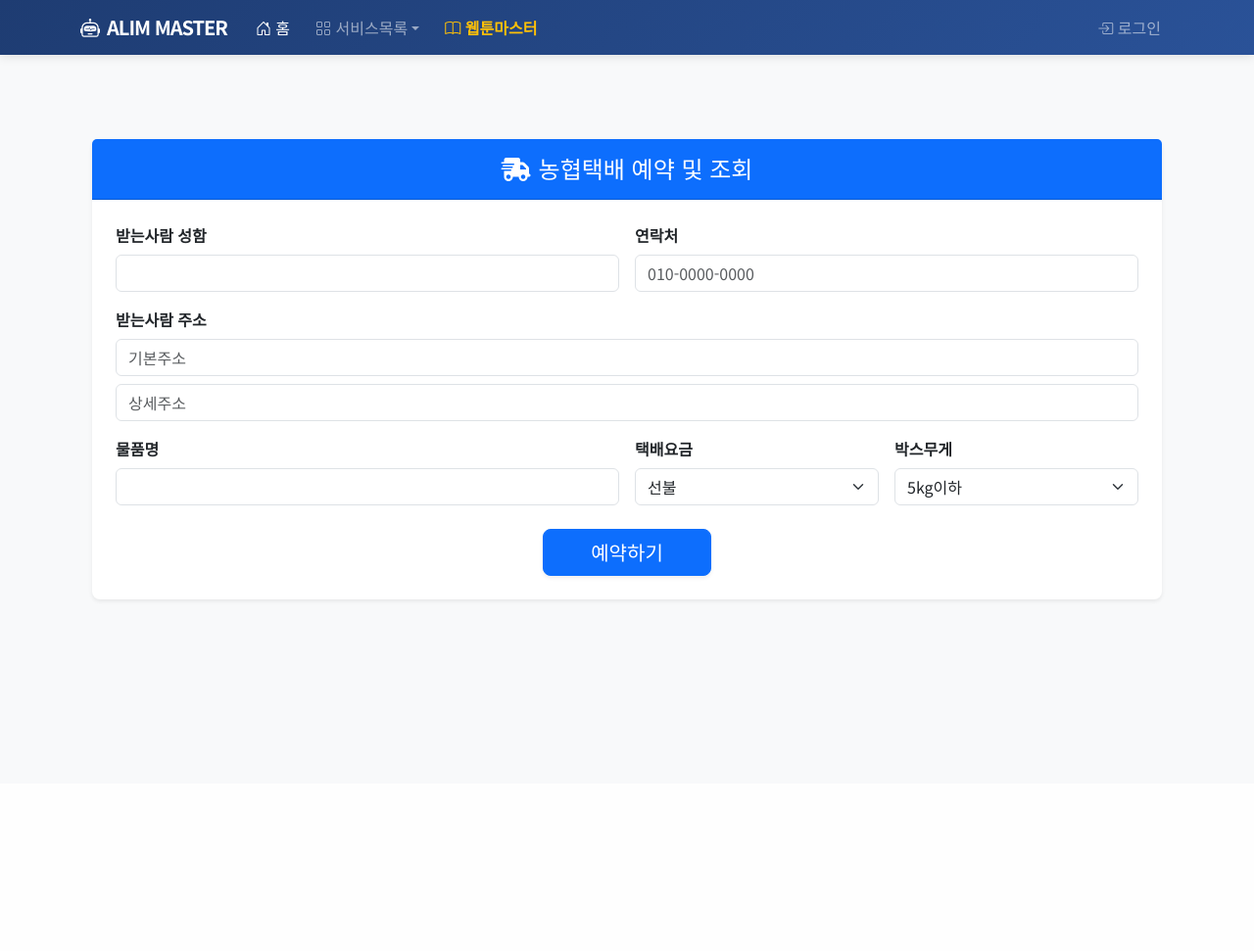
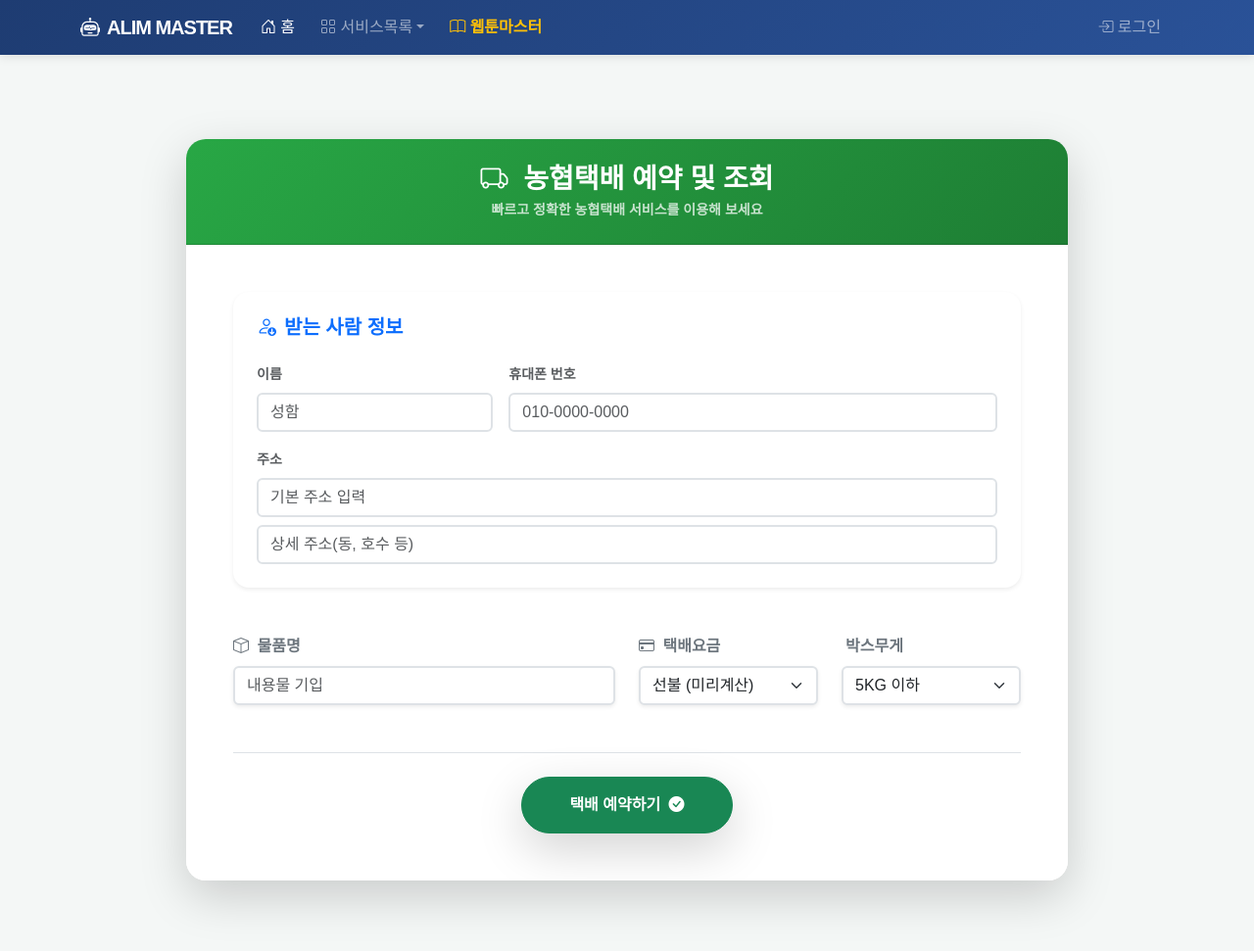
Before and after one commit to k45734/flask_web, a Flask app: page /nh/ in a window 1280 px wide. Shown: the whole page at 98% size. Before the commit the page ends 615 px from the top, so only its background shows below. Run offline with Flask 3, Linux system fonts and the light colour scheme; data that the repository does not hold is empty; parts of the project's set-up code (start-up, migrations or seed data) failed here and were passed over; some libraries are stand-ins or nearby versions.

Commit message:
Update nh.html

```diff
--- a/templates/nh.html
+++ b/templates/nh.html
@@ -1,66 +1,109 @@
 {% extends "base.html" %}
 {% block content %}
-<div class="container mt-5">
-    <div class="card shadow-sm border-0 rounded-3">
-        <div class="card-header bg-primary text-white text-center py-3">
-            <h4 class="mb-0"><i class="fas fa-shipping-fast me-2"></i>농협택배 예약 및 조회</h4>
+
+<div class="container mt-5 mb-5">
+    <div class="card shadow-lg border-0 mx-auto" style="max-width: 900px; border-radius: 20px; overflow: hidden;">
+        <div class="card-header py-4 text-center text-white" style="background: linear-gradient(135deg, #28a745 0%, #1e7e34 100%);">
+            <h3 class="fw-bold mb-1"><i class="bi bi-truck me-2"></i> 농협택배 예약 및 조회</h3>
+            <p class="mb-0 opacity-75 small fw-bold">빠르고 정확한 농협택배 서비스를 이용해 보세요</p>
         </div>
-        <div class="card-body p-4">
+
+        <div class="card-body p-4 p-md-5 bg-white">
             <form method="POST">
+
+                {% if session.get('logFlag') %}
+                <div class="card border-0 bg-light rounded-4 p-4 mb-4 border-start border-4 border-success shadow-sm">
+                    <h5 class="fw-bold mb-4 text-success"><i class="bi bi-person-up me-2"></i>보내는 사람 (기본 정보)</h5>
                     <div class="row g-3">
-                    {% if session.get('logFlag') %}
                         <div class="col-md-6">
-                        <label class="form-label fw-bold">농협택배 아이디</label>
-                        <input type="text" class="form-control" value="{{ nh_id }}" name="nh_id">
+                            <label class="form-label small fw-bold text-muted">농협택배 ID</label>
+                            <input type="text" name="nh_id" class="form-control border-0 shadow-sm" value="{{ nh_id }}">
                         </div>
                         <div class="col-md-6">
-                        <label class="form-label fw-bold">비밀번호</label>
-                        <input type="password" class="form-control" value="{{ nh_pwd }}" name="nh_pwd">
+                            <label class="form-label small fw-bold text-muted">비밀번호</label>
+                            <input type="password" name="nh_pwd" class="form-control border-0 shadow-sm" value="{{ nh_pwd }}">
                         </div>
-                    <div class="col-md-12">
-                        <label class="form-label fw-bold">보내는 사람</label>
-                        <input type="text" class="form-control" value="{{ sndNm }}" name="sndNm">
+                        <div class="col-md-4">
+                            <label class="form-label small fw-bold text-muted">이름</label>
+                            <input type="text" name="sndNm" class="form-control border-0 shadow-sm" value="{{ sndNm }}">
+                        </div>
+                        <div class="col-md-8">
+                            <label class="form-label small fw-bold text-muted">휴대폰 번호</label>
+                            <input type="text" name="sndHpno" class="form-control border-0 shadow-sm" value="{{ sndHpno }}">
+                        </div>
+                        <div class="col-12">
+                            <label class="form-label small fw-bold text-muted">주소</label>
+                            <input type="text" name="sndAddr" class="form-control border-0 shadow-sm mb-2" value="{{ sndAddr }}">
+                            <input type="text" name="sndAddrDtl" class="form-control border-0 shadow-sm" value="{{ sndAddrDtl }}" placeholder="상세주소">
+                        </div>
+                    </div>
                 </div>
                 {% endif %}
 
-                    <div class="col-md-6">
-                        <label class="form-label fw-bold">받는사람 성함</label>
-                        <input type="text" class="form-control" name="rcvNm" required>
+                <div class="card border-0 bg-white border rounded-4 p-4 mb-5 shadow-sm">
+                    <h5 class="fw-bold mb-4 text-primary"><i class="bi bi-person-down me-2"></i>받는 사람 정보</h5>
+                    <div class="row g-3">
+                        <div class="col-md-4">
+                            <label class="form-label small fw-bold text-muted">이름</label>
+                            <input type="text" name="rcvNm" class="form-control border-2" placeholder="성함" required>
                         </div>
-                    <div class="col-md-6">
-                        <label class="form-label fw-bold">연락처</label>
-                        <input type="text" class="form-control" name="rcvHpno" placeholder="010-0000-0000">
+                        <div class="col-md-8">
+                            <label class="form-label small fw-bold text-muted">휴대폰 번호</label>
+                            <input type="text" name="rcvHpno" class="form-control border-2" placeholder="010-0000-0000" required>
                         </div>
                         <div class="col-12">
-                        <label class="form-label fw-bold">받는사람 주소</label>
-                        <input type="text" class="form-control mb-2" name="rcvAddr" placeholder="기본주소">
-                        <input type="text" class="form-control" name="rcvAddrDtl" placeholder="상세주소">
+                            <label class="form-label small fw-bold text-muted">주소</label>
+                            <input type="text" name="rcvAddr" class="form-control border-2 mb-2" placeholder="기본 주소 입력" required>
+                            <input type="text" name="rcvAddrDtl" class="form-control border-2" placeholder="상세 주소(동, 호수 등)">
                         </div>
+                    </div>
+                </div>
+
+                <div class="row g-4 mb-5">
                     <div class="col-md-6">
-                        <label class="form-label fw-bold">물품명</label>
-                        <input type="text" class="form-control" name="prodNm">
+                        <label class="form-label fw-bold text-secondary"><i class="bi bi-box me-1"></i> 물품명</label>
+                        <input type="text" name="prodNm" class="form-control border-2 shadow-sm" placeholder="내용물 기입">
                     </div>
                     <div class="col-md-3">
-                        <label class="form-label fw-bold">택배요금</label>
-                        <select class="form-select" name="priceTypeNm">
-                            <option value="선불">선불</option>
+                        <label class="form-label fw-bold text-secondary"><i class="bi bi-credit-card me-1"></i> 택배요금</label>
+                        <select name="priceTypeNm" class="form-select border-2 shadow-sm">
+                            <option value="선불">선불 (미리계산)</option>
                             <option value="착불">착불</option>
                         </select>
                     </div>
                     <div class="col-md-3">
-                        <label class="form-label fw-bold">박스무게</label>
-                        <select class="form-select" name="boxType">
-                            <option value="2">5kg이하</option>
-                            <option value="3">10kg이하</option>
-                            <option value="4">20kg이하</option>
+                        <label class="form-label fw-bold text-secondary"><i class="bi bi-scales me-1"></i> 박스무게</label>
+                        <select name="boxType" class="form-select border-2 shadow-sm">
+                            <option value="01">5KG 이하</option>
+                            <option value="02">5KG 이상</option>
                         </select>
                     </div>
                 </div>
-                <div class="text-center mt-4">
-                    <button type="submit" class="btn btn-primary btn-lg px-5 shadow-sm">예약하기</button>
+
+                <div class="d-flex flex-wrap gap-2 justify-content-center border-top pt-4">
+                    {% if session.get('logFlag') %}
+                    <button type="button" class="btn btn-outline-success px-4 py-3 fw-bold rounded-pill" onclick="location.href='index_list'">
+                        <i class="bi bi-journal-text me-1"></i> 예약내역 확인
+                    </button>
+                    <button type="submit" class="btn btn-outline-secondary px-4 py-3 fw-bold rounded-pill" onclick="javascript: form.action='nh_login';">
+                        기본정보 업데이트
+                    </button>
+                    {% endif %}
+                    <button type="submit" class="btn btn-success px-5 py-3 fw-bold rounded-pill shadow-lg" style="min-width: 200px;" onclick="javascript: form.action='nh_add';">
+                        택배 예약하기 <i class="bi bi-check-circle-fill ms-1"></i>
+                    </button>
                 </div>
             </form>
         </div>
     </div>
 </div>
+
+<style>
+    body { background-color: #f4f7f6; font-family: 'Pretendard', sans-serif; }
+    .form-control:focus, .form-select:focus { border-color: #28a745; box-shadow: 0 0 0 0.25rem rgba(40, 167, 69, 0.15); }
+    .card { transition: transform 0.2s ease; }
+    .btn { transition: all 0.3s ease; }
+    .btn:hover { transform: translateY(-2px); }
+</style>
+
 {% endblock %}
```
Lines whose indentation alone changed are shown as unchanged.
